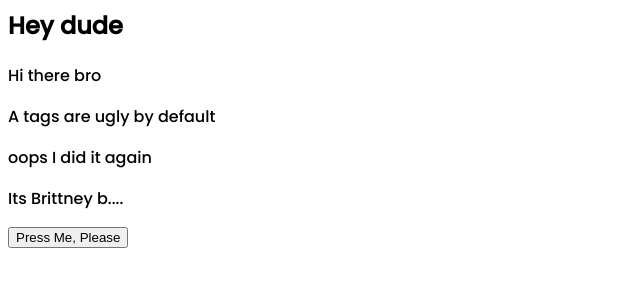
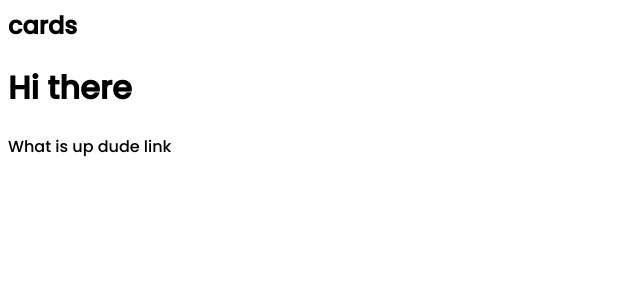
Before and after one commit to Basketballforce/Sass-It-Up, a website: page index.html in a window 1280 px wide. Shown: the whole page, without its empty margins (0-640 px from the left). Drawn offline with Linux system fonts and the light colour scheme.

Commit message:
Update index to include card

```diff
--- a/index.html
+++ b/index.html
@@ -10,19 +10,16 @@
 <link rel="stylesheet" href="/css/index.css">
 
 <body>
+    <!-- color -->
+
+    <!-- cards -->
+    <h2>cards</h2>
+    <div class="card">
+        <h1 class="card-title"> Hi there</h1>
+        <p class="card-body">What is up dude <a href="#"> link</a></p>
+    </div>
 
 </body>
 
-<nav>
-
-    <div class="group">
-        <h1>Hey dude</h1>
-        <p>Hi there bro</p>
-        <a href="/#">A tags are ugly by default</a>
-        <p class="error">oops I did it again</p>
-        <p class="notification">Its Brittney b....</p>
-        <button>Press Me, Please</button>
-    </div>
-</nav>
 
 </html>
```
